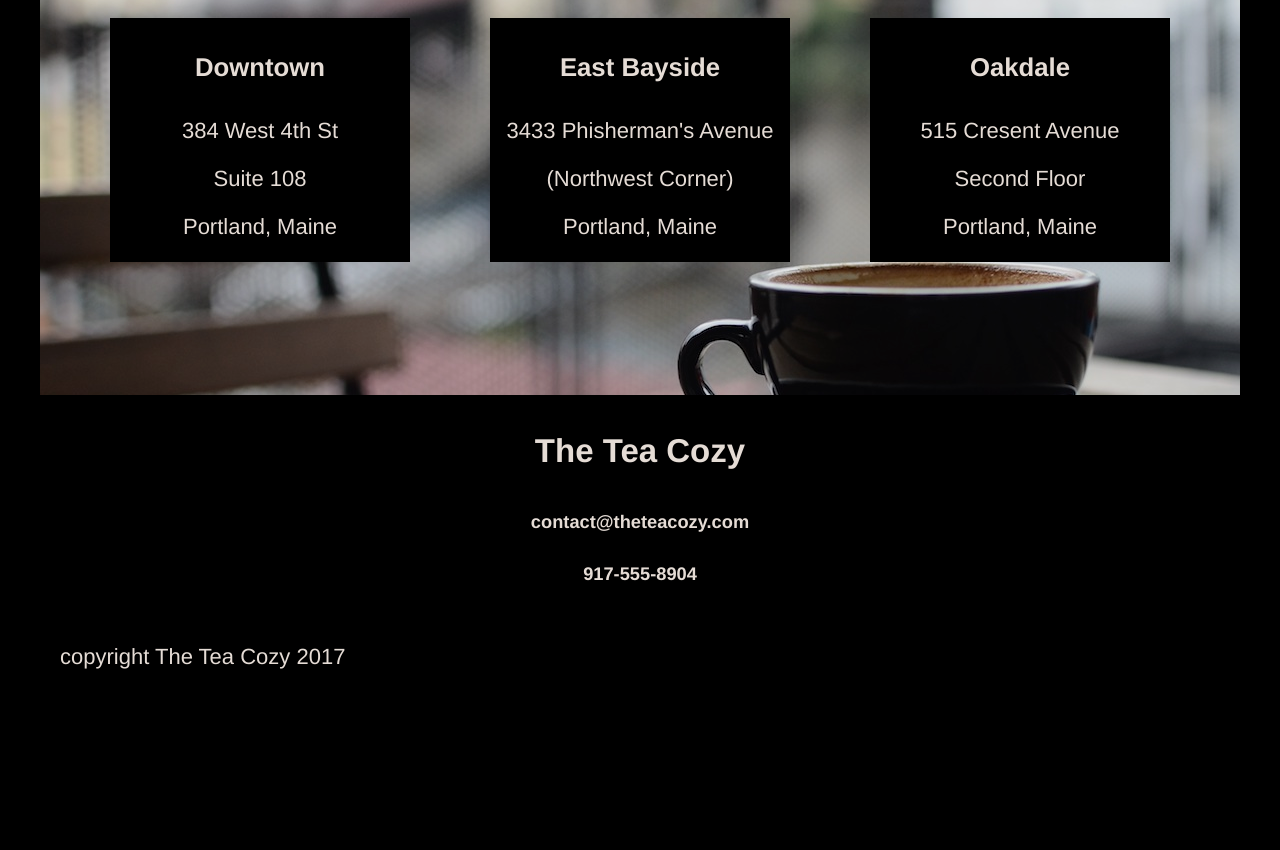
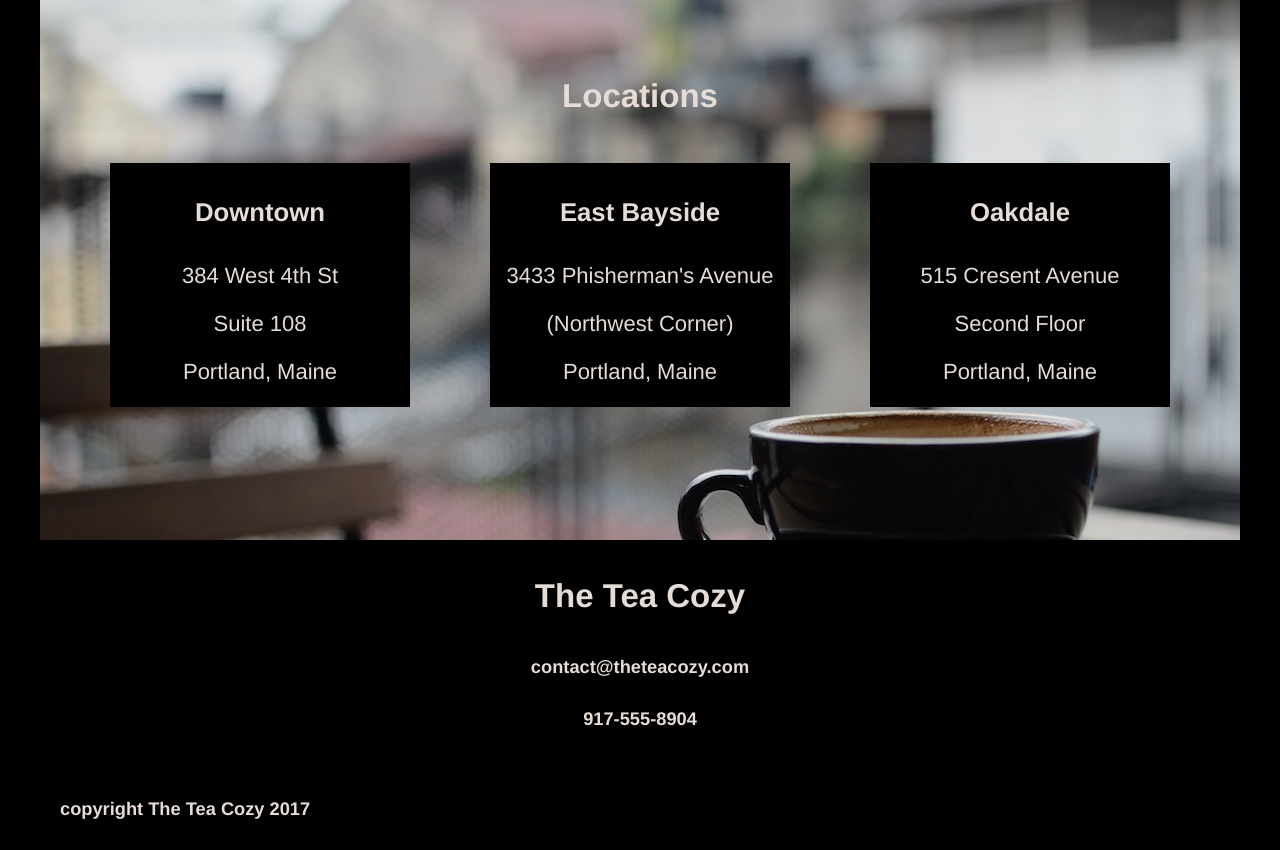
Before and after one commit to iamtherookie/Tea-Cozy, a plain HTML site: page index.html in a window 1280 px wide. Shown: the part 1631-2481 px from the top of the page. Before the commit the page ends 2323 px from the top, so only its background shows below. Drawn offline with Linux system fonts and the light colour scheme.

Commit message:
Updating HTML and CSS

```diff
--- a/index.html
+++ b/index.html
@@ -94,7 +94,7 @@
     </div> <!-- "closing div for contact section -->
 
     <div class="footer">
-      <p>copyright The Tea Cozy 2017</p>
+      <h5>copyright The Tea Cozy 2017</h5>
     </div>
 
 
--- a/style.css
+++ b/style.css
@@ -74,6 +74,7 @@ nav a {
 #tea-section {
   width: 1000px;
   margin: auto;
+  padding-top: 75px;
 }
 
 .item img {
@@ -83,17 +84,23 @@ nav a {
   display: block;
 }
 
+.item span {
+  margin: 10px auto;
+}
+
 /* CSS Content - Locations */
 
 #locations-section {
   background-image: url("resources/images/locations-background.jpg");
   height: 500px;
   width: 1200px;
-  padding-top: 75px;
+  margin-top: 75px;
+  padding-top: 70px;
 }
 
 #locations-section .flex-container {
   margin: auto;
+
 }
 
 h2, h3, h4 {
@@ -118,3 +125,7 @@ h2, h3, h4 {
   padding-left: 20px;
   text-align: left;
 }
+
+h5 {
+  display: block;
+}
```
